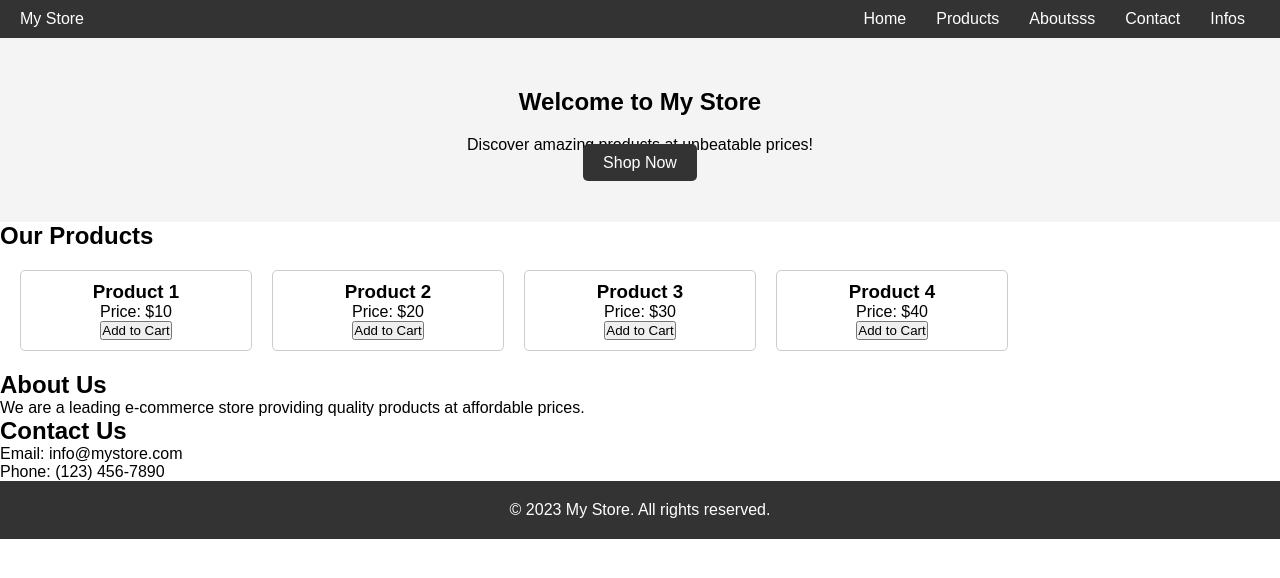
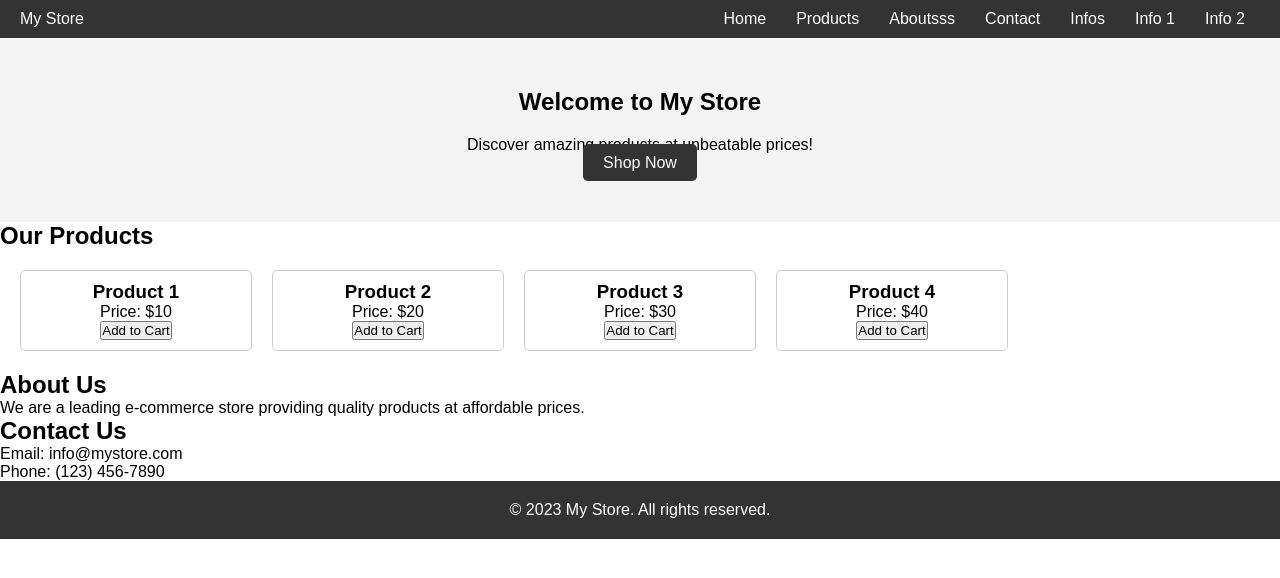
Before and after one commit to JoyvyCaras/EcomWebsite, a plain HTML site: page index.html in a window 1280 px wide. Drawn offline with Linux system fonts and the light colour scheme; a script that the page names is missing.

Commit message:
added info

```diff
--- a/index.html
+++ b/index.html
@@ -16,6 +16,8 @@
                 <li><a href="#about">Aboutsss</a></li>
                 <li><a href="#contacts">Contact</a></li>
                 <li><a href="#info">Infos</a></li>
+                <li><a href="#info">Info 1</a></li>
+                <li><a href="#info">Info 2</a></li>
             </ul>
             <div class="menu-toggle" id="mobile-menu">
                 <span class="bar"></span>
```
